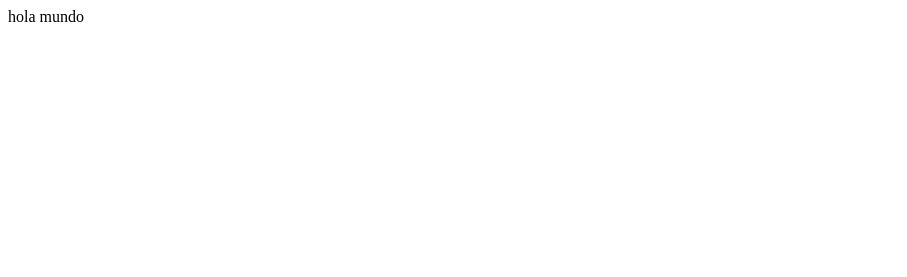
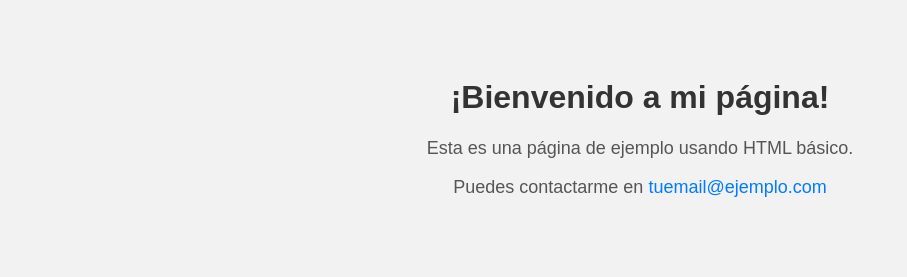
Before and after one commit to Tomi1812/granjerosfarmingsimulator, a plain HTML site: page index.html in a window 1280 px wide. Shown: the whole page, without its empty margins (0-907 px from the left). Drawn offline with Linux system fonts and the light colour scheme.

Commit message:
Update index.html

```diff
--- a/index.html
+++ b/index.html
@@ -1 +1,34 @@
-hola mundo
+<!DOCTYPE html>
+<html lang="es">
+<head>
+  <meta charset="UTF-8">
+  <meta name="viewport" content="width=device-width, initial-scale=1.0">
+  <title>Mi Página Web</title>
+  <style>
+    body {
+      font-family: Arial, sans-serif;
+      background-color: #f2f2f2;
+      text-align: center;
+      padding: 50px;
+    }
+    h1 {
+      color: #333;
+    }
+    p {
+      font-size: 18px;
+      color: #555;
+    }
+    a {
+      text-decoration: none;
+      color: #007BFF;
+    }
+  </style>
+</head>
+<body>
+
+  <h1>¡Bienvenido a mi página!</h1>
+  <p>Esta es una página de ejemplo usando HTML básico.</p>
+  <p>Puedes contactarme en <a href="mailto:tuemail@ejemplo.com">tuemail@ejemplo.com</a></p>
+
+</body>
+</html>
```
